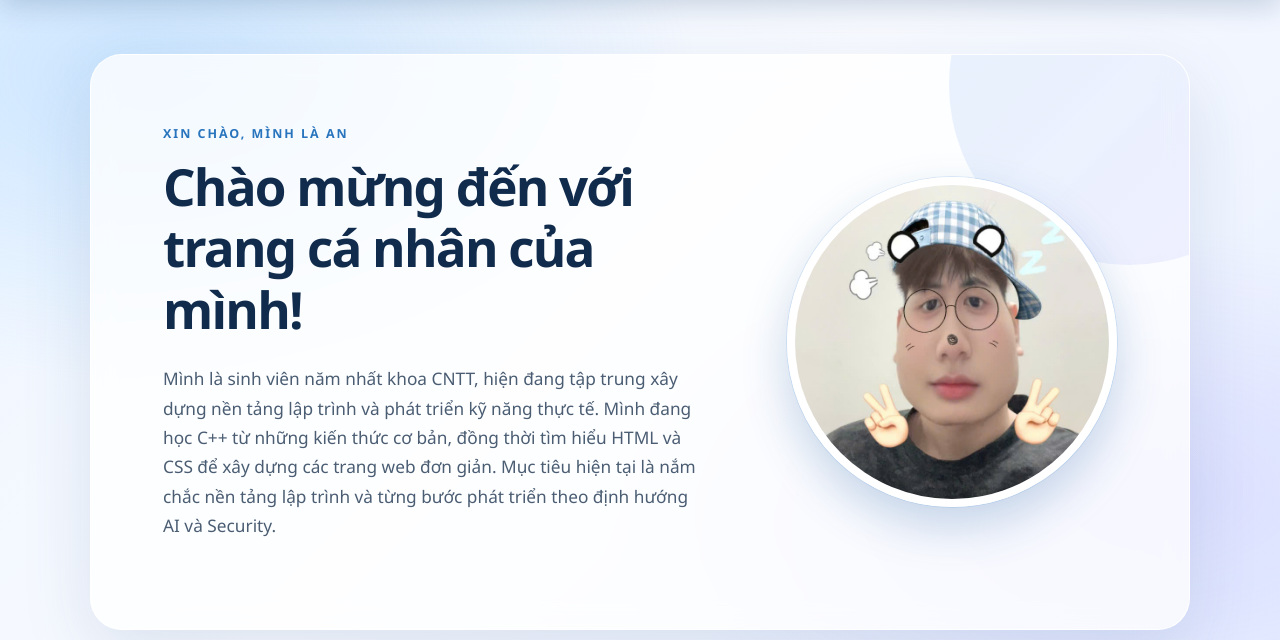
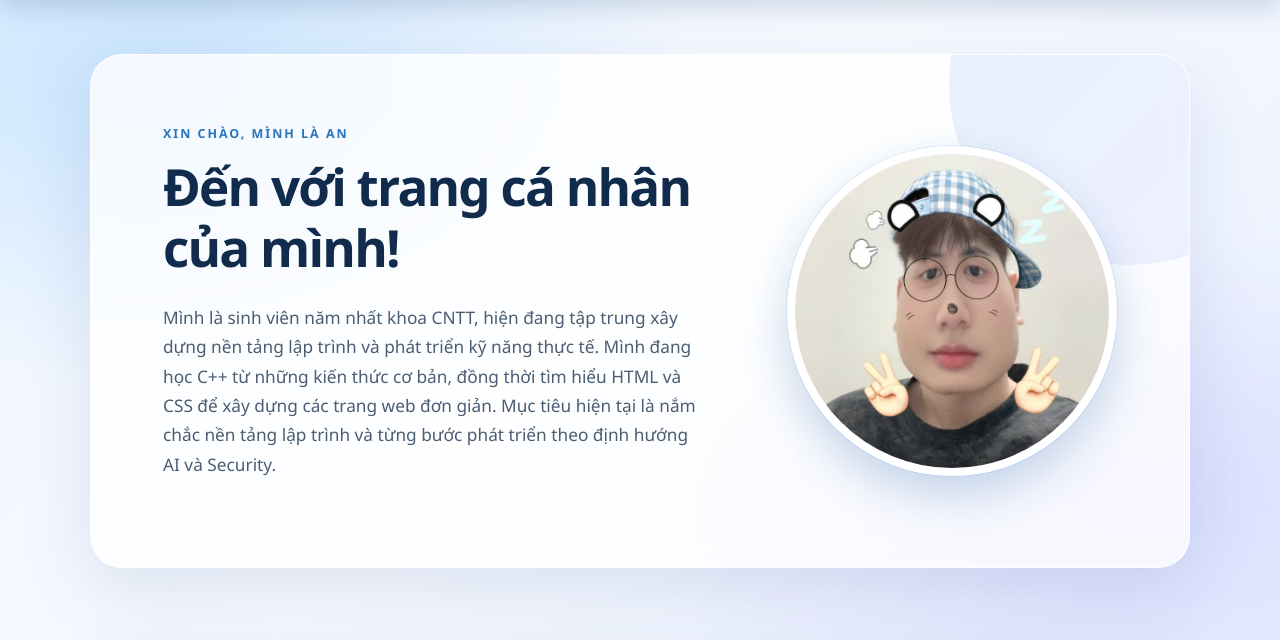
Before and after one commit to NVAn208/K20-BaiTapLon-Thietkewebvatrienkhaihethongphanmem, a plain HTML site: page index.html in a window 1280 px wide. Shown: the part 86-726 px from the top of the page. Drawn offline with Linux system fonts and the light colour scheme.

Commit message:
Delete "Chào mừng" text trong index.html

```diff
--- a/index.html
+++ b/index.html
@@ -26,7 +26,7 @@
     <main id="noi-dung">
         <section class="hero" id="trang-chu" aria-labelledby="hero-title">
             <div class="hero-content">
-                <h1 id="hero-title">Chào mừng đến với trang cá nhân của mình!</h1>
+                <h1 id="hero-title">Đến với trang cá nhân của mình!</h1>
                 <p>Mình là sinh viên năm nhất khoa CNTT, hiện đang tập trung xây dựng nền tảng lập trình và phát triển kỹ năng thực tế. Mình đang học C++ từ những kiến thức cơ bản, đồng thời tìm hiểu HTML và CSS để xây dựng các trang web đơn giản. Mục tiêu hiện tại là nắm chắc nền tảng lập trình và từng bước phát triển theo định hướng AI và Security.</p>
             </div>
             <img src="assets/1776437118885_575168163791388192_2598527699416213972_11af59475048e288da78d4b6be019b2d.jpg"
```
